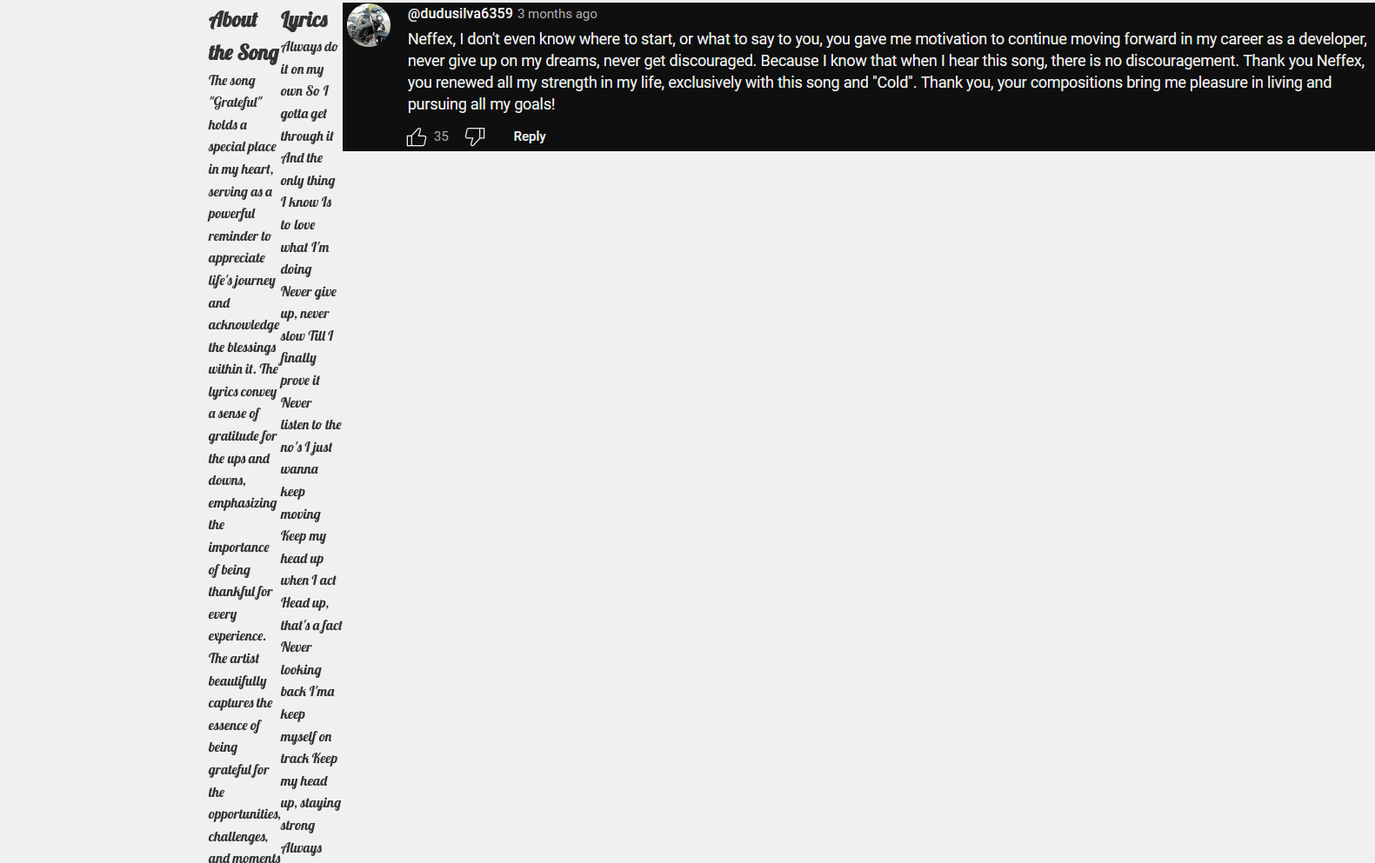
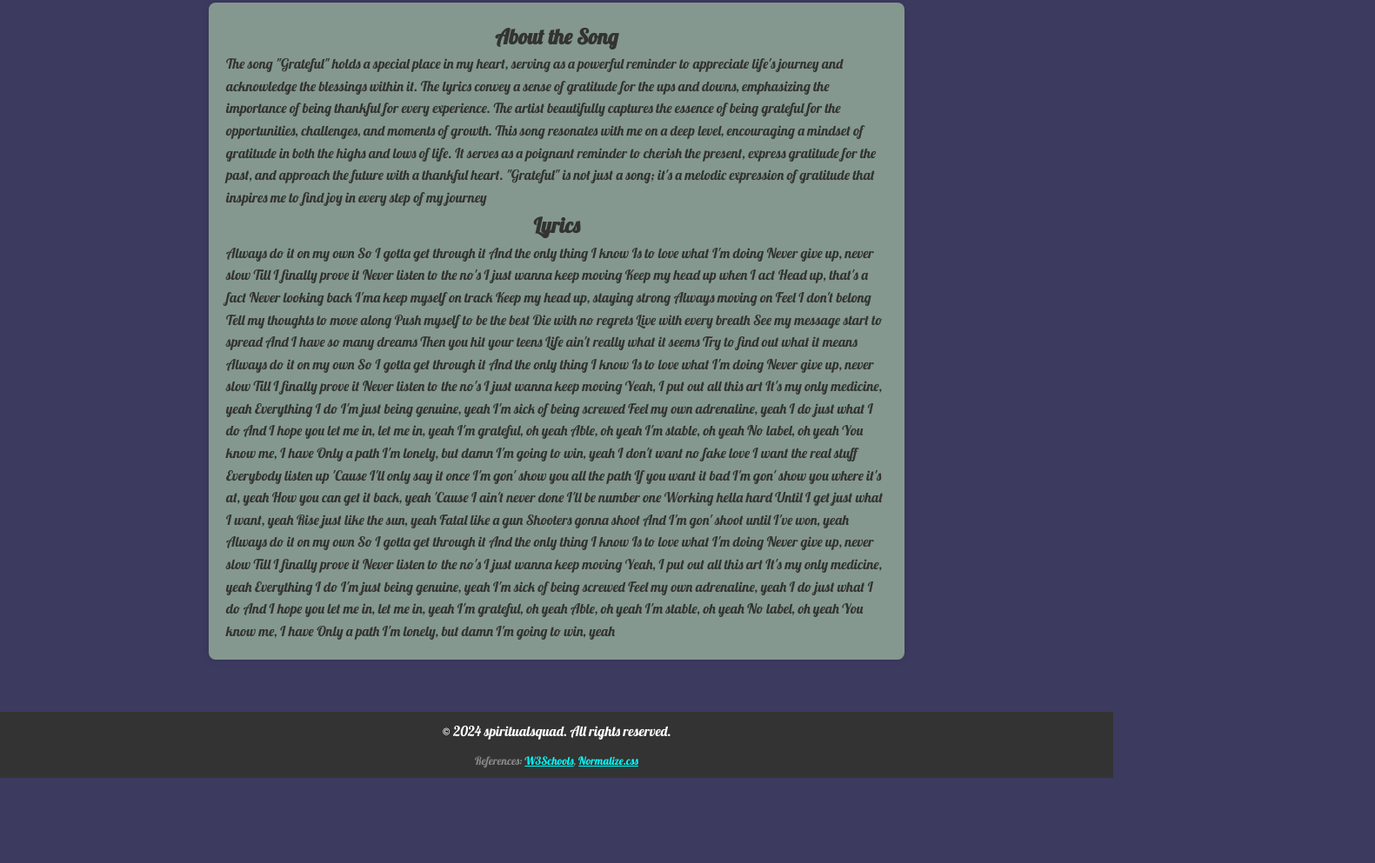
Before and after one commit to spiritualsquad/css_assignmentOne, a plain HTML site: page index.html in a window 1280 px wide. Shown: the part 154-1147 px from the top of the page at 87% size, 1581 px wide, since content can reach past the window. After the commit the page ends 1049 px from the top, so only its background shows below. Drawn offline with Linux system fonts and the light colour scheme; a web font is replaced by a local one.

Commit message:
Almost done

```diff
--- a/index.html
+++ b/index.html
@@ -24,7 +24,6 @@
             It serves as a poignant reminder to cherish the present, express gratitude for the past, and approach the future with a thankful heart.
             "Grateful" is not just a song; it's a melodic expression of gratitude that inspires me to find joy in every step of my journey</p>
       </section>
-
       <section>
         <h2>Lyrics</h2>
         <p>Always do it on my own
@@ -116,14 +115,16 @@
             I'm lonely, but damn
             I'm going to win, yeah</p>
       </section>
-      <section>
-        <img src="comment.png">
-      </section>
+
     </article>
   </main>
 
   <footer>
-    <p>© 2024 Your Name. All rights reserved.</p>
+    <p>© 2024 spiritualsquad. All rights reserved.</p>
+    <small>References:
+        <a href="https://www.w3schools.com/" target="_blank">W3Schools</a>,
+        <a href="https://necolas.github.io/normalize.css/" target="_blank">Normalize.css</a>
+      </small>
   </footer>
 
 </body>
--- a/styles.css
+++ b/styles.css
@@ -8,7 +8,7 @@
   body {
     font-family: 'Lobster', sans-serif;
     line-height: 1.6;
-    background-color: #f0f0f0;
+    background-color: #3c3a5f;
     color: #333;
   }
 
@@ -22,6 +22,12 @@
 
   header h1 {
     font-family: 'Protest Revolution', sans-serif;
+    text-shadow: 2px 2px 4px rgba(0, 0, 0, 0.5);
+    transition: transform 0.3s ease;
+  }
+
+  h1:hover {
+    transform:scale(1.2) /* Rotate the text on hover */
   }
 
   /* Main Styles */
@@ -34,14 +40,21 @@
   /* Article Styles */
   article {
     display: flex;
-
-    /* background-color: #fff;
+    justify-content: space-evenly;
+    flex-wrap: wrap;
+    background-color: #84988f;
     border-radius: 8px;
     box-shadow: 0 0 10px rgba(0, 0, 0, 0.1);
     padding: 20px;
-    margin-bottom: 20px; */
+    margin-bottom: 20px;
+   }
+  article h2{
+    text-align: center;
+    transition: transform 0.3s ease;
   }
-
+  article h2:hover{
+    letter-spacing: .1rem; /* Increase letter spacing on hover */
+  }
   /* Footer Styles */
   footer {
     text-align: center;
@@ -53,9 +66,12 @@
   /* Fine Print Styles */
   small {
     font-size: 0.8em;
-    color: #888;
+    color: #888888;
     display: block;
     margin-top: 10px;
+  }
+  small a{
+    color:aqua ;
   }
 
   /* Responsive Styles */
```
Also changed, not shown: comment.png (deleted).
